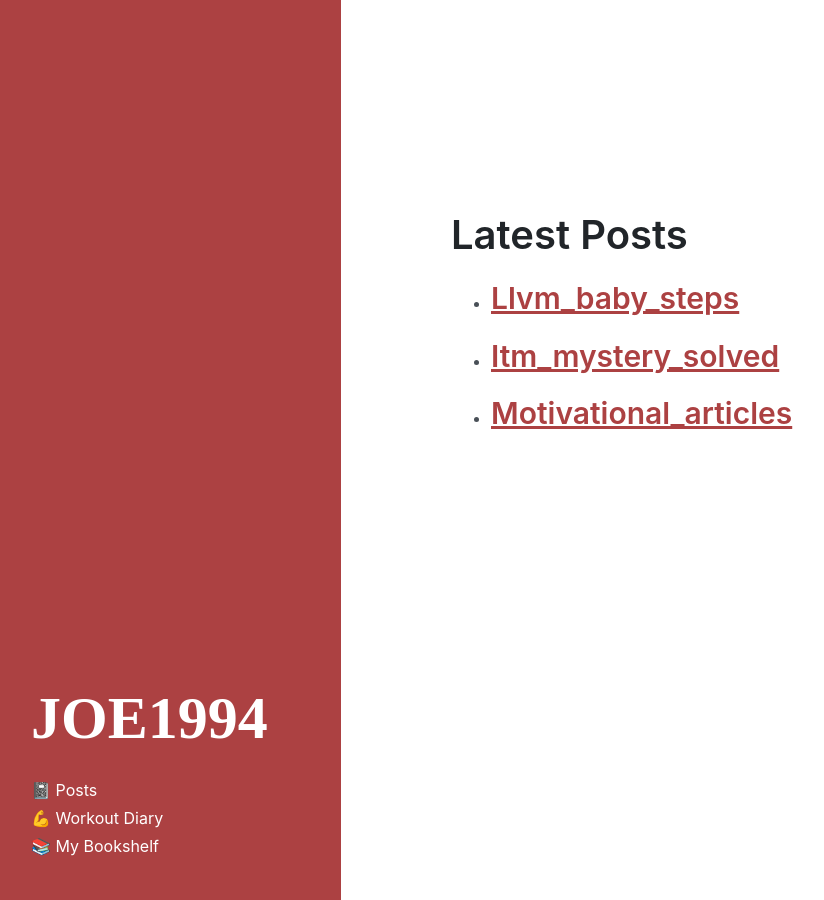
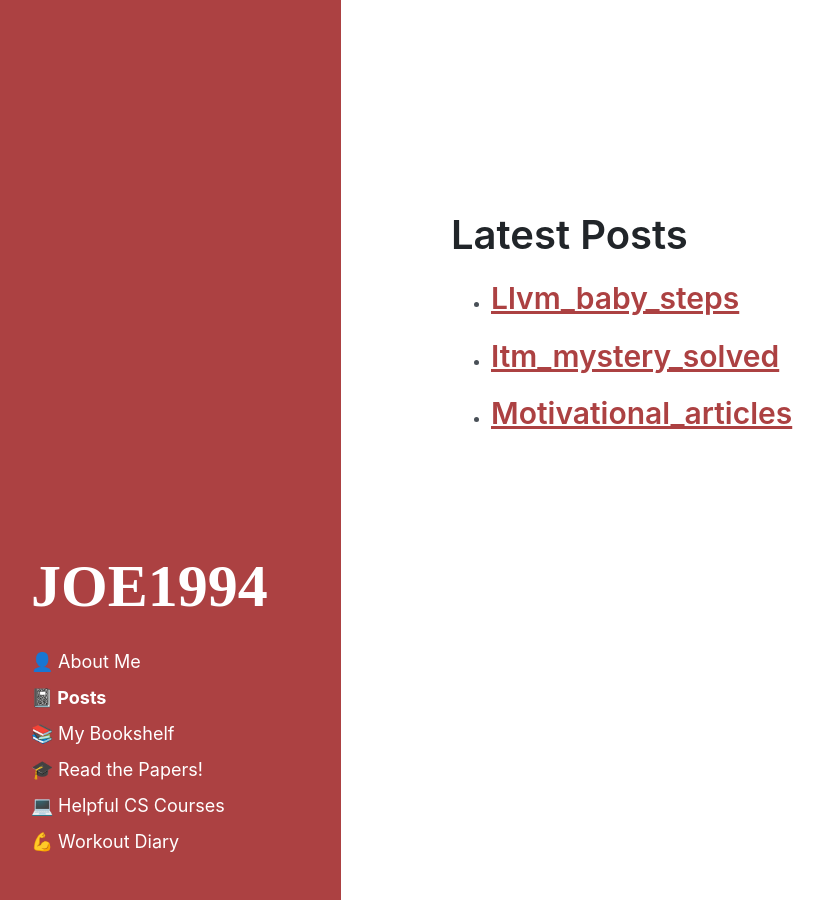
Before and after one commit to JOE1994/JOE1994.github.io, a Jekyll site: the page built from index.html, in a window 1280 px wide. Shown: the whole page, without its empty margins (19-843 px from the left). Built offline with Jekyll 4.4.1, drawn with Linux system fonts in a browser that asks for light colours.

Commit message:
Add new menus + Fix active page highlight support

```diff
--- a/_data/navigation.yml
+++ b/_data/navigation.yml
@@ -1,6 +1,12 @@
+- name: 👤 About Me
+  link: /about_me.html
 - name: 📓 Posts
   link: /
+- name: 📚 My Bookshelf
+  link: /bookshelf.html
+- name: 🎓 Read the Papers!
+  link: /read_the_papers.html
+- name: 💻 Helpful CS Courses
+  link: /cs_courses.html
 - name: 💪 Workout Diary
   link: /workout_diary_challenge/workout_diary.html
-- name: 📚 My Bookshelf
-  link:  /bookshelf.html
--- a/_includes/sidebar.html
+++ b/_includes/sidebar.html
@@ -11,7 +11,7 @@
 
       <nav class="sidebar-nav">
         {% for item in site.data.navigation %}
-          <a class="sidebar-nav-item{% if page.url == node.url %} active{% endif %}" href="{{ item.link }}">
+          <a class="sidebar-nav-item{% if page.url == item.link %} active{% endif %}" href="{{ item.link }}">
             {{ item.name }}
           </a>
         {% endfor %}
--- a/assets/css/hyde/hyde.css
+++ b/assets/css/hyde/hyde.css
@@ -90,7 +90,8 @@
   }
   .sidebar-nav-item {
     display: block;
-    line-height: 1.75;
+    line-height: 2;
+    font-size: 0.9rem
   }
   a.sidebar-nav-item:hover,
   a.sidebar-nav-item:focus {
--- /dev/null
+++ b/read_the_papers.html
@@ -0,0 +1,6 @@
+---
+layout: default
+---
+
+TODO. Will use this page to update paper reading progress, and leave short reviews.
+Show papers depending on different areas in CS.
```
Also changed, not shown: about_me.md (added, +12 -0 lines).
